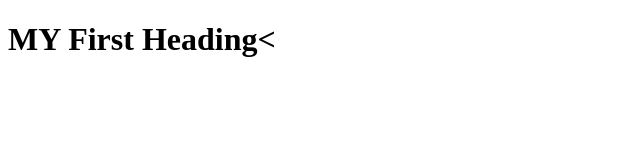
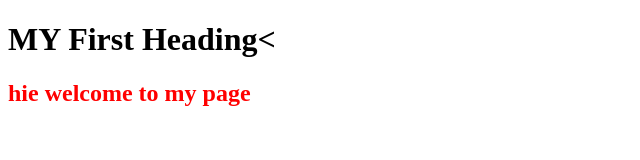
Before and after one commit to ruvita/ruvi, a plain HTML site: page index.html in a window 1280 px wide. Shown: the whole page, without its empty margins (0-640 px from the left). Drawn offline with Linux system fonts and the light colour scheme.

Commit message:
Update index.html

```diff
--- a/index.html
+++ b/index.html
@@ -7,5 +7,6 @@
   <body>
 
   <h1>MY First Heading< </h1>
+    <h2 style="color:red">hie welcome to my page</h2>
   </body>
 </html>
```
